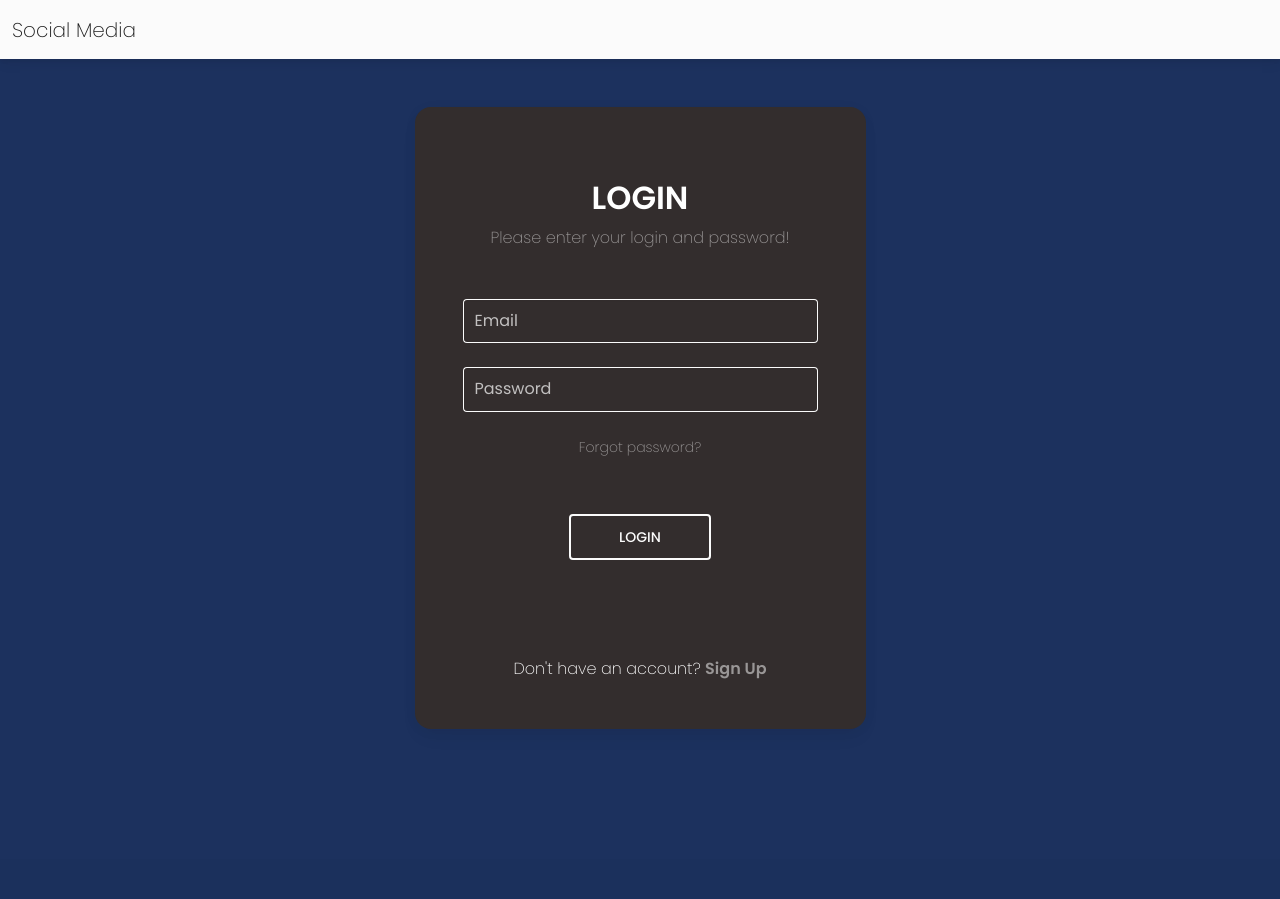
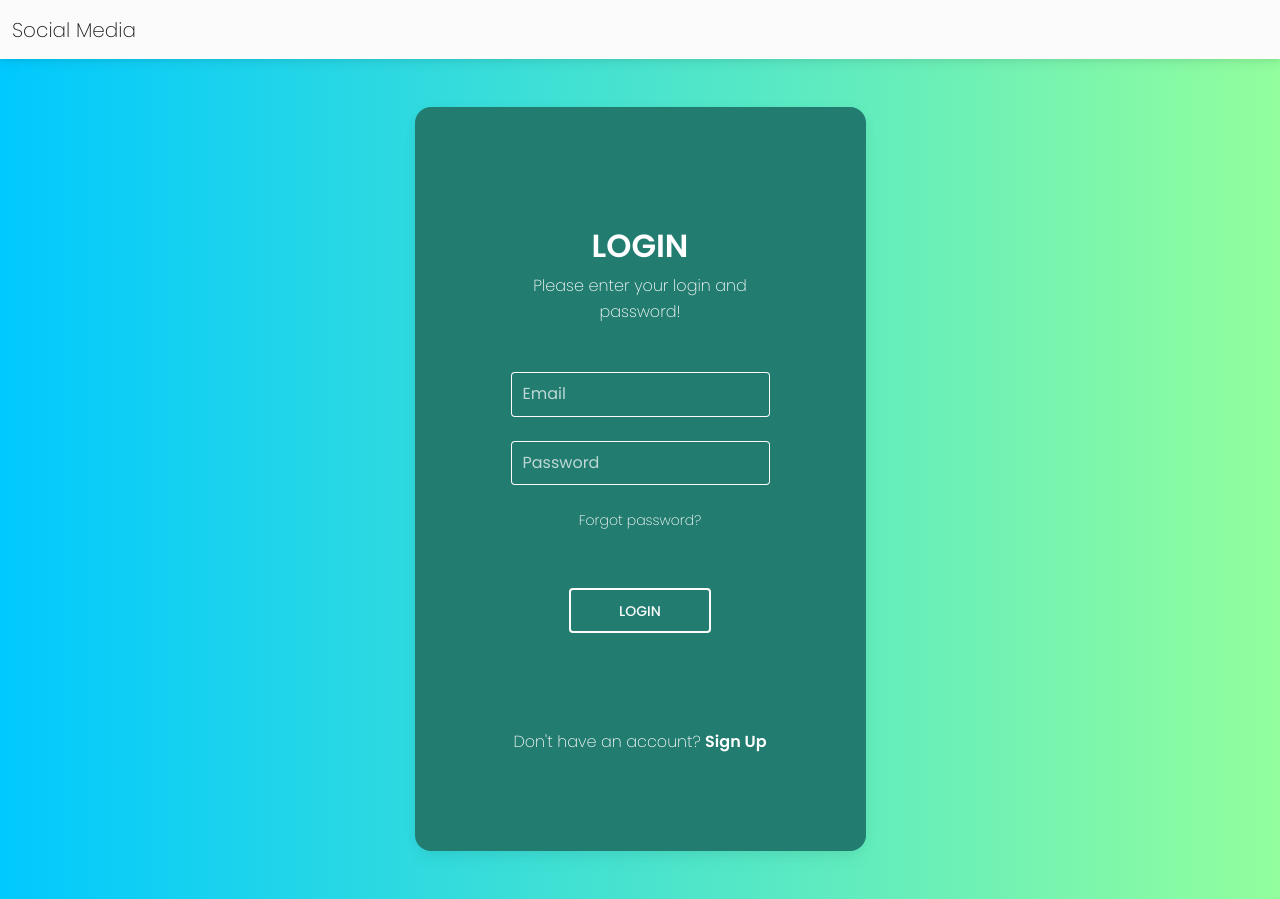
Before and after one commit to Amit-Kumar-Keshri/social_media_page, a PHP site: page /login.php in a window 1280 px wide. Before the commit the page ends 859 px from the top, so only its background shows below. Run offline with PHP 8.4, Linux system fonts and the light colour scheme.

Commit message:
color palatte updated

```diff
--- a/assets/css/style.css
+++ b/assets/css/style.css
@@ -1,13 +1,13 @@
 @import url("https://fonts.googleapis.com/css2?family=Poppins:wght@200;300;400;500;600&display=swap");
 *{
-  --bs-gutter-x: 0rem;
+  --bs-gutter-x: 0 rem;
 }
 body {
   font-family: "Poppins", sans-serif;
   font-weight: 200;
 }
 .gradient {
-  background-color: #1c315e;
+  background: linear-gradient(90deg, #00C9FF 0%, #92FE9D 100%);
 }
 .form-body {
   color: #e6e2c3;
@@ -30,7 +30,21 @@
 }
 
 .blue-header {
-  background-color: rgb(93, 183, 238);
+  background-color: rgb(34, 124, 112);
   height: 200px;
   color: white;
 }
+.image-container{
+ display:flex;
+ justify-content: center;
+ align-items: center;
+
+}
+.profile-image{
+  height:200px;
+  width:200px;
+  border-radius:100%;
+}
+input#file{
+ width:90%;
+}
--- a/assets/js/script.js
+++ b/assets/js/script.js
@@ -1,6 +1,7 @@
 jQuery(document).ready(function(){
     jQuery(document).on('click','.edit-button', function() {
         jQuery('.disabled-box').prop("disabled",false);
+        jQuery('.edit-button').hide();
 });
 
 
--- a/login.php
+++ b/login.php
@@ -22,11 +22,11 @@
     <div class="container py-5 h-100">
         <div class="row d-flex justify-content-center align-items-center h-100">
             <div class="col-12 col-md-8 col-lg-6 col-xl-5">
-                <div class="card bg-dark text-white" style="border-radius: 1rem;">
+                <div class="card form-page text-white" style="border-radius: 1rem;">
                     <div class="card-body p-5 text-center">
                         <div class="mb-md-5 mt-md-4 pb-5">
                             <h2 class="fw-bold mb-2 text-uppercase">Login</h2>
-                            <p class="text-white-50 mb-5">Please enter your login and password!</p>
+                            <p class="text-white mb-5">Please enter your login and password!</p>
                             <form action="login.php" method="POST">
                                 <div class="form-outline form-white mb-4">
                                     <input type="email" name="email" id="typeEmailX" class="form-control form-control-lg" placeholder="Email" />
@@ -34,12 +34,12 @@
                                 <div class="form-outline form-white mb-4">
                                     <input type="password" name="password" id="typePasswordX" class="form-control form-control-lg" placeholder="Password" />
                                 </div>
-                                <p class="small mb-5 pb-lg-2"><a class="text-white-50" href="#!">Forgot password?</a></p>
+                                <p class="small mb-5 pb-lg-2"><a class="text-white" href="#!">Forgot password?</a></p>
                                 <button class="btn btn-outline-light btn-lg px-5" name="login" type="submit">login</button>
                             </form>
                         </div>
                         <div>
-                            <p class="mb-0">Don't have an account? <a href="registration.php" class="text-white-50 fw-bold">Sign Up</a>
+                            <p class="mb-0">Don't have an account? <a href="registration.php" class="text-white fw-bold">Sign Up</a>
                             </p>
                         </div>
                     </div>
```
Also changed, not shown: my-account.php (+13 -10 lines).
